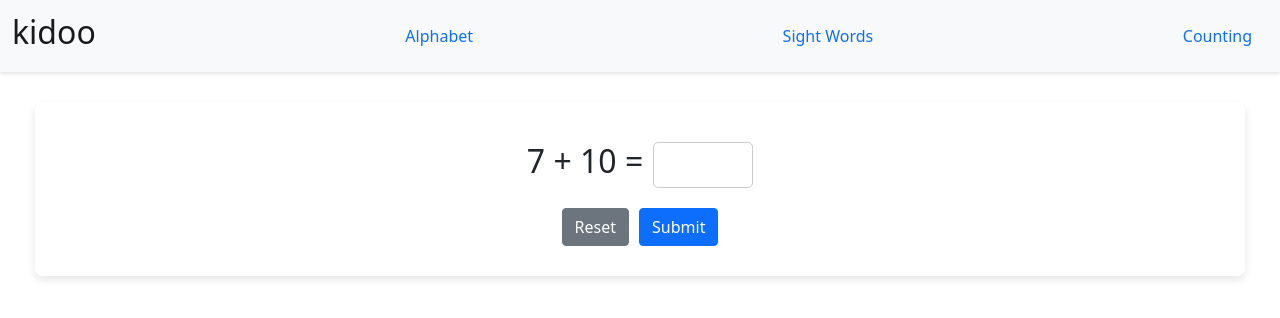
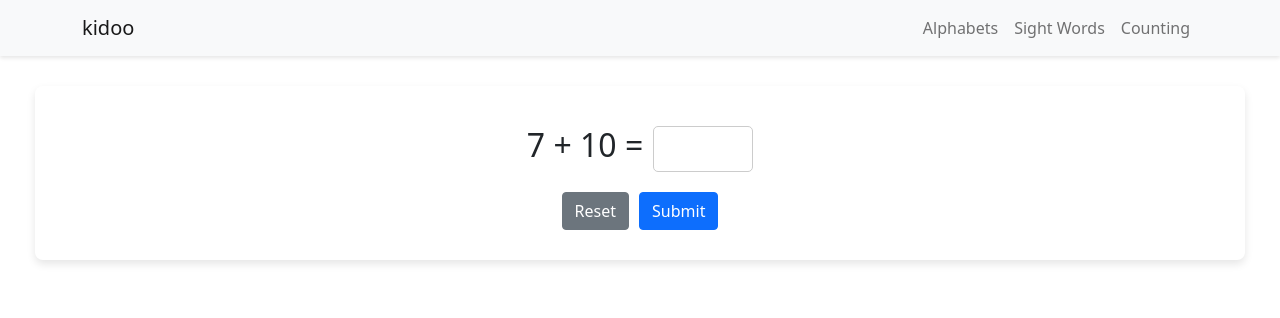
Before and after one commit to dnshariprasad/kidmath, a React (Vite) app: page / in a window 1280 px wide. Shown: the top 318 px of the page. Built offline with nearby package versions, Linux system fonts and the light colour scheme.

Commit message:
UI updated

```diff
--- a/src/App.tsx
+++ b/src/App.tsx
@@ -9,19 +9,21 @@ const App: React.FC = () => {
   return (
     <HashRouter>
       <Navbar className="navbar navbar-expand-lg navbar-light bg-light">
-        <div className="container-fluid">
-          <Link to="/" className="navbar-brand">
-            <h2>kidoo</h2>
+        <div className="container">
+          <Link to="/" className="navbar-brand d-flex align-items-center">
+            kidoo
           </Link>
-          <Link to="/alphabet" className="nav-link d-inline-block">
-            Alphabet
-          </Link>
-          <Link to="/sight_words" className="nav-link d-inline-block">
-            Sight Words
-          </Link>
-          <Link to="/counting" className="nav-link d-inline-block">
-            Counting
-          </Link>
+          <div className="navbar-nav ml-auto d-flex align-items-center">
+            <Link to="/alphabet" className="nav-link">
+              Alphabets
+            </Link>
+            <Link to="/sight_words" className="nav-link">
+              Sight Words
+            </Link>
+            <Link to="/counting" className="nav-link">
+              Counting
+            </Link>
+          </div>
         </div>
       </Navbar>
       <Routes>
```
